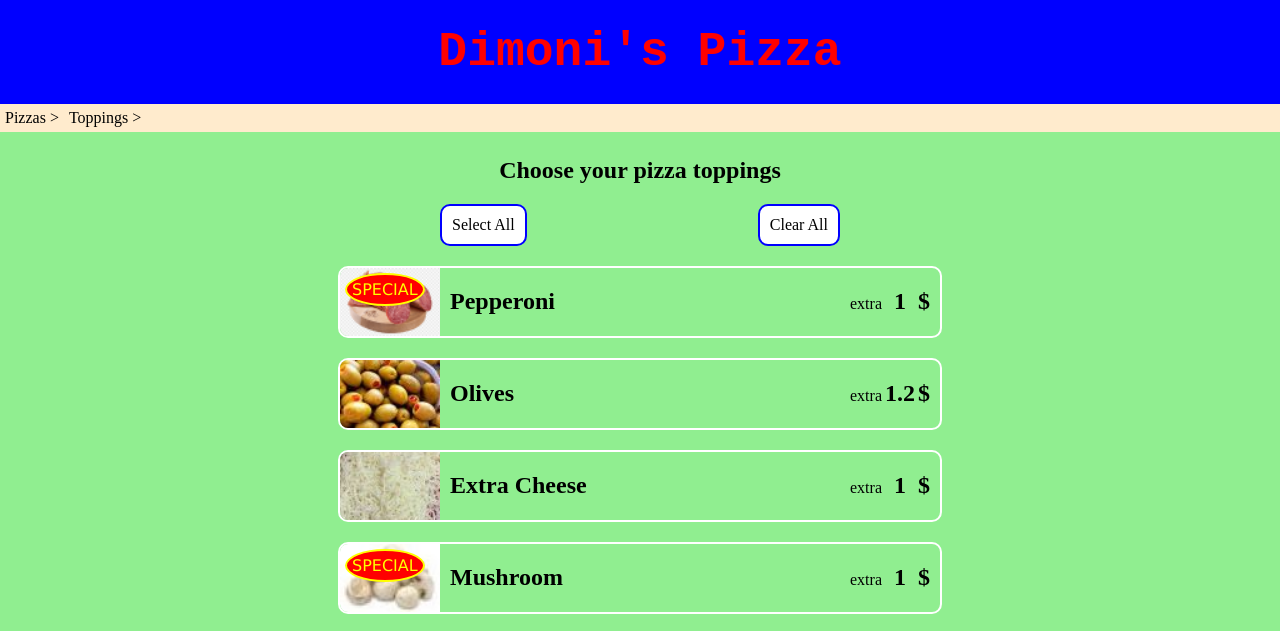
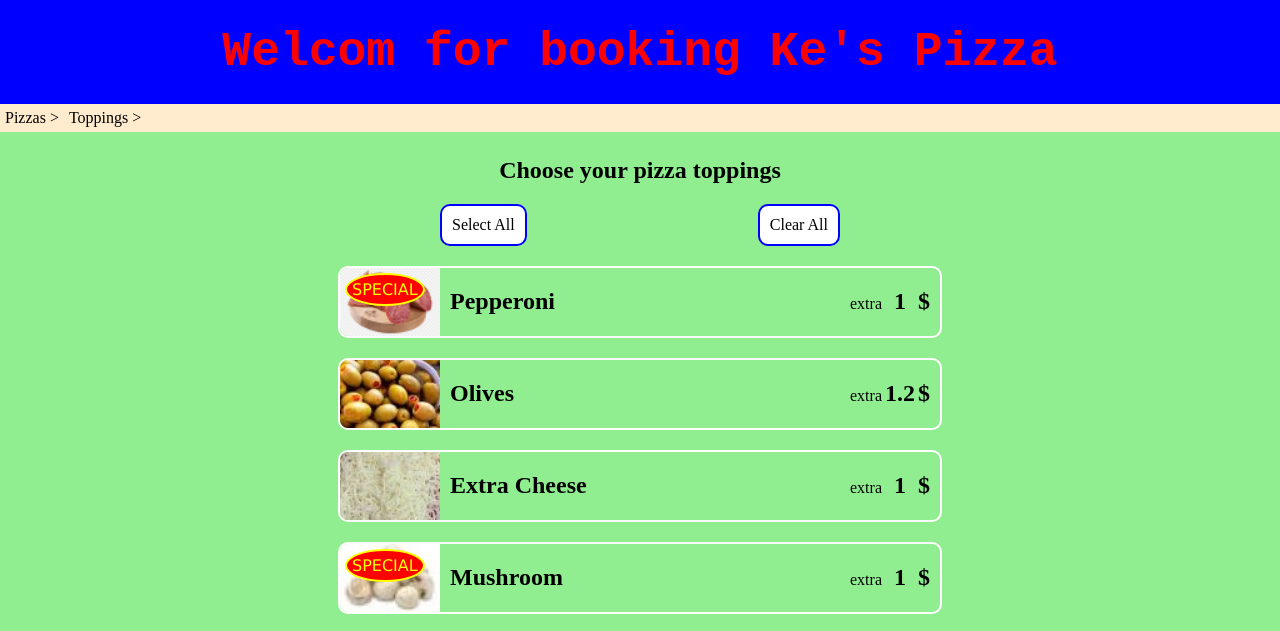
Before and after one commit to A2023K/pizza.github.io, a plain HTML site: page pizza/index.html in a window 1280 px wide. Shown: the top 631 px of the page. Drawn offline with Linux system fonts and the light colour scheme.

Commit message:
Update index.html

```diff
--- a/pizza/index.html
+++ b/pizza/index.html
@@ -8,7 +8,7 @@
 </head>
 <body>
     <section class="header">
-        <h1 class="brand-title">Dimoni's Pizza</h1>
+        <h1 class="brand-title">Welcom for booking Ke's Pizza </h1>
     </section>
     <div class="bread-crumps-div">
         <span class="bread-crump-link">Pizzas</span>
```
